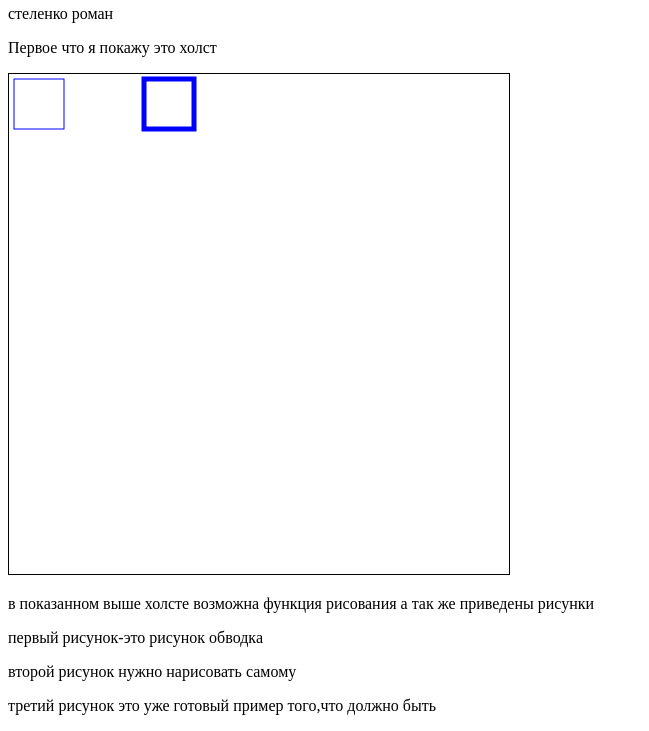
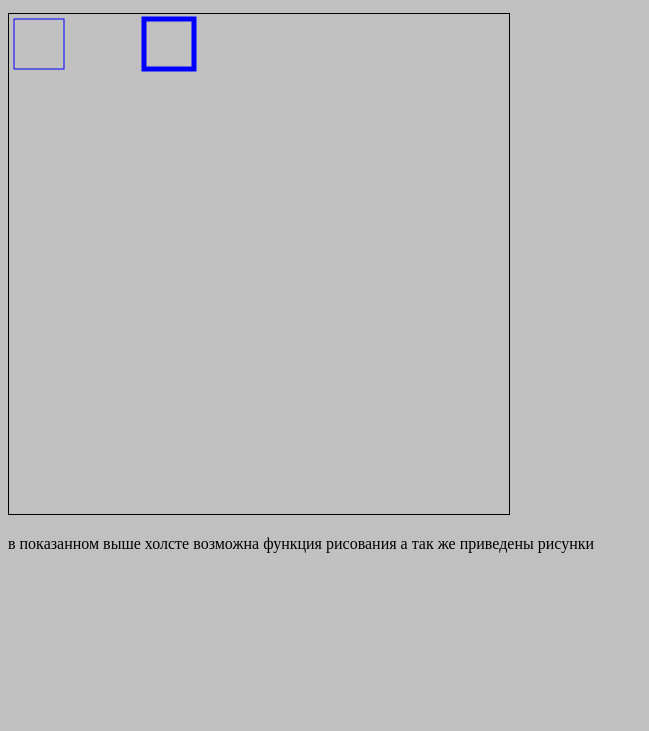
Before and after one commit to roma3718/jhui, a plain HTML site: page index.html in a window 1280 px wide. Shown: the part 101-832 px from the top of the page, without its empty margins (0-649 px from the left). After the commit the page ends 800 px from the top, so only its background shows below. Drawn offline with Linux system fonts and the light colour scheme.

Commit message:
Update index.html

```diff
--- a/index.html
+++ b/index.html
@@ -4,11 +4,9 @@
     <meta charset="UTF-8">
     <title>Ваша страница</title>
   </head>
-  <body>
-< background-color=green >
+  <body bgcolor="#c0c0c0">
     <h1>курсовой проэкт</h1>
     <p>стеленко роман</p>
-    <p>Первое что я покажу это холст</p>
 <canvas id="myCanvas" width="500" height="500" style="border:1px solid black;" onmousedown="startDrawing(event);" onmousemove="draw(event);" onmouseup="stopDrawing();"></canvas>
 <script>
 var cx = document.querySelector("canvas").getContext("2d");
@@ -38,8 +36,5 @@ var cx = document.querySelector("canvas").getContext("2d");
     }
 </script>
   <p>в показанном выше холсте возможна функция рисования а так же приведены рисунки</p>
-  <p>первый рисунок-это рисунок обводка</p>
-  <p>второй рисунок нужно нарисовать самому</p>
-  <p>третий рисунок это уже готовый пример того,что должно быть</p>
-  </body>
+
 </html>
```
